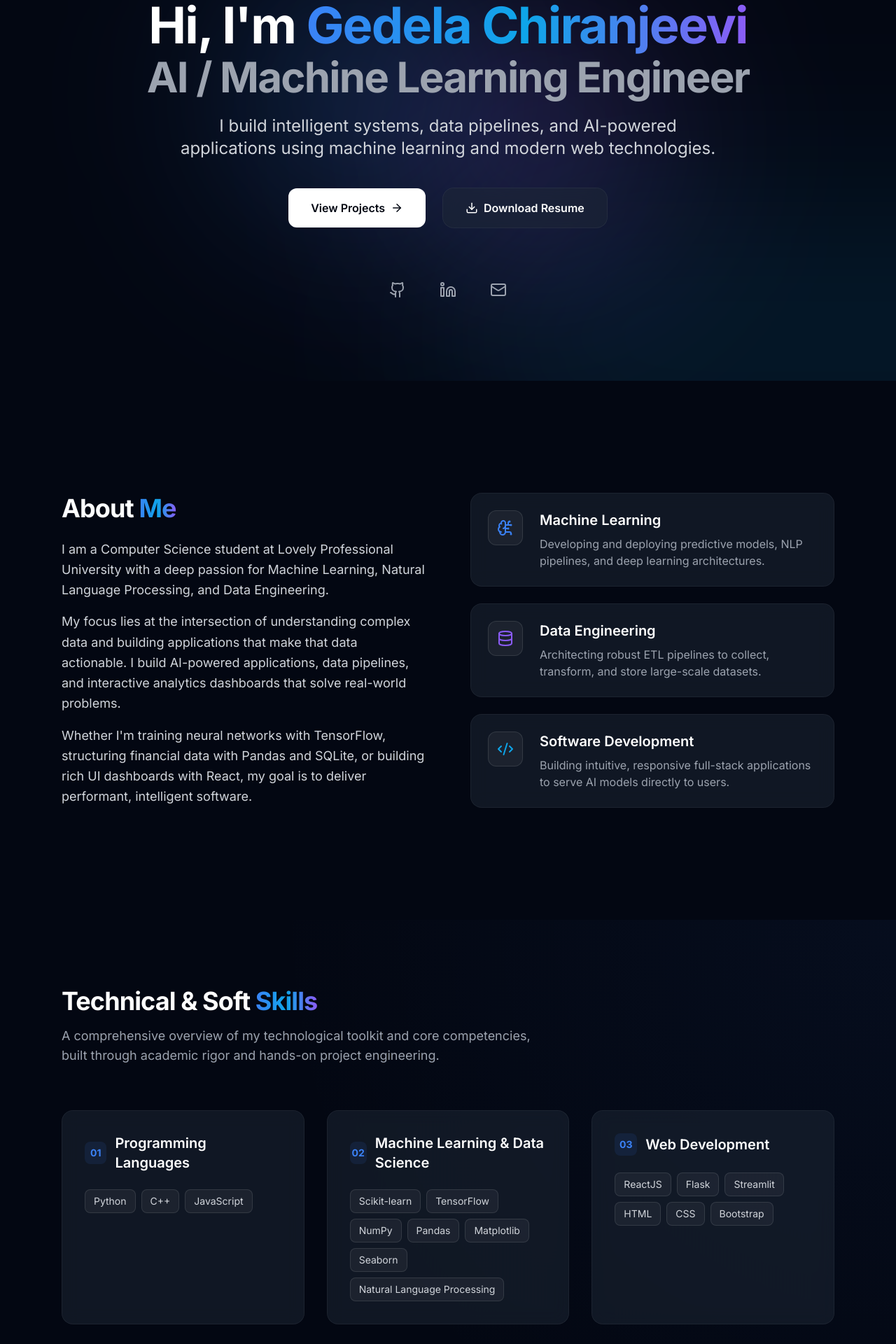
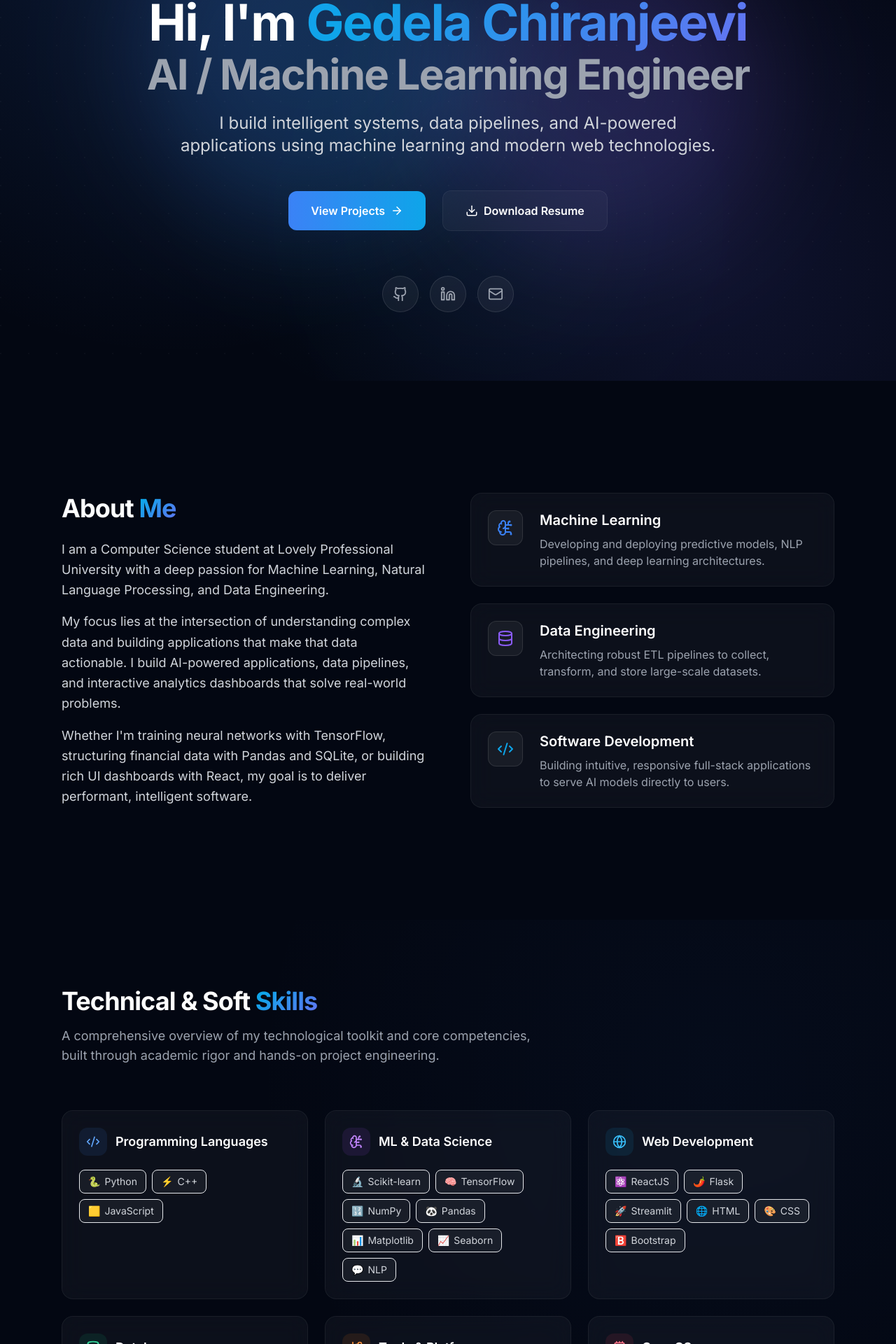
Before and after one commit to chiru5190/Portfolio, a React (Vite) app: page / in a window 1280 px wide. Shown: the part 256-2176 px from the top of the page at 70% size. Built offline with nearby package versions, Linux system fonts and the light colour scheme.

Commit message:
feat: premium visual polish - animated gradients, glow cards, skill icons

```diff
--- a/src/components/Hero.jsx
+++ b/src/components/Hero.jsx
@@ -5,10 +5,19 @@ export default function Hero() {
   return (
     <section className="relative min-h-screen flex items-center justify-center pt-20 overflow-hidden">
 
-      {/* Background Glow Effects */}
-      <div className="absolute top-1/4 left-1/4 w-96 h-96 bg-primary/20 rounded-full mix-blend-screen filter blur-[128px] animate-blob" />
-      <div className="absolute top-1/3 right-1/4 w-96 h-96 bg-secondary/20 rounded-full mix-blend-screen filter blur-[128px] animate-blob animation-delay-2000" />
-      <div className="absolute -bottom-32 left-1/2 -translate-x-1/2 w-full h-96 bg-accent/10 rounded-full mix-blend-screen filter blur-[128px] animate-blob animation-delay-4000" />
+      {/* Animated Gradient Background */}
+      <div className="hero-gradient-bg" />
+
+      {/* Floating Glow Blobs */}
+      <div className="blob blob-1" />
+      <div className="blob blob-2" />
+      <div className="blob blob-3" />
+
+      {/* Grid pattern overlay for depth */}
+      <div className="absolute inset-0 z-0" style={{
+        backgroundImage: 'radial-gradient(circle at 1px 1px, rgba(255,255,255,0.03) 1px, transparent 0)',
+        backgroundSize: '40px 40px'
+      }} />
 
       <div className="relative z-10 max-w-5xl mx-auto px-6 text-center">
 
@@ -16,7 +25,7 @@ export default function Hero() {
           initial={{ opacity: 0, scale: 0.9 }}
           animate={{ opacity: 1, scale: 1 }}
           transition={{ duration: 0.5 }}
-          className="inline-flex items-center gap-2 px-4 py-2 rounded-full border border-white/10 bg-white/5 backdrop-blur-sm mb-8"
+          className="inline-flex items-center gap-2 px-5 py-2.5 rounded-full border border-white/10 bg-white/5 backdrop-blur-sm mb-8"
         >
           <span className="w-2 h-2 rounded-full bg-emerald-500 animate-pulse" />
           <span className="text-sm font-medium text-gray-300">Available for Opportunities</span>
@@ -25,7 +34,7 @@ export default function Hero() {
         <motion.h1
           initial={{ opacity: 0, y: 30 }}
           animate={{ opacity: 1, y: 0 }}
-          transition={{ duration: 0.6, delay: 0.1 }}
+          transition={{ duration: 0.7, delay: 0.1 }}
           className="text-5xl md:text-7xl font-bold text-white mb-6 tracking-tight leading-tight"
         >
           Hi, I'm <span className="text-gradient">Gedela Chiranjeevi</span>
@@ -36,8 +45,8 @@ export default function Hero() {
         <motion.p
           initial={{ opacity: 0, y: 20 }}
           animate={{ opacity: 1, y: 0 }}
-          transition={{ duration: 0.6, delay: 0.2 }}
-          className="text-xl md:text-2xl text-gray-300 mb-10 max-w-3xl mx-auto leading-relaxed"
+          transition={{ duration: 0.7, delay: 0.25 }}
+          className="text-xl md:text-2xl text-gray-300 mb-12 max-w-3xl mx-auto leading-relaxed"
         >
           I build intelligent systems, data pipelines, and AI-powered applications using machine learning and modern web technologies.
         </motion.p>
@@ -45,15 +54,15 @@ export default function Hero() {
         <motion.div
           initial={{ opacity: 0, y: 20 }}
           animate={{ opacity: 1, y: 0 }}
-          transition={{ duration: 0.6, delay: 0.3 }}
+          transition={{ duration: 0.7, delay: 0.35 }}
           className="flex flex-col sm:flex-row items-center justify-center gap-4 sm:gap-6"
         >
-          <a href="#projects" className="w-full sm:w-auto px-8 py-4 rounded-xl bg-white text-background font-semibold hover:scale-105 transition-transform flex items-center justify-center gap-2 group">
+          <a href="#projects" className="w-full sm:w-auto px-8 py-4 rounded-xl bg-gradient-to-r from-primary to-sky-500 text-white font-semibold hover:scale-105 hover:shadow-lg hover:shadow-primary/25 transition-all duration-300 flex items-center justify-center gap-2 group">
             View Projects
             <ArrowRight size={18} className="group-hover:translate-x-1 transition-transform" />
           </a>
 
-          <a href="/resume.pdf" className="w-full sm:w-auto px-8 py-4 rounded-xl glass-card font-semibold text-white hover:border-white/20 flex items-center justify-center gap-2">
+          <a href="/Portfolio/resume.pdf" download className="w-full sm:w-auto px-8 py-4 rounded-xl glass-card font-semibold text-white flex items-center justify-center gap-2 hover:shadow-lg hover:shadow-white/5">
             <Download size={18} />
             Download Resume
           </a>
@@ -64,17 +73,19 @@ export default function Hero() {
           initial={{ opacity: 0 }}
           animate={{ opacity: 1 }}
           transition={{ duration: 0.8, delay: 0.6 }}
-          className="mt-16 flex items-center justify-center gap-6"
+          className="mt-16 flex items-center justify-center gap-4"
         >
-          <a href="https://github.com/chiru5190" className="p-3 rounded-full hover:bg-white/10 text-gray-400 hover:text-white transition-all">
-            <Github size={24} />
-          </a>
-          <a href="http://www.linkedin.com/in/gedelachiranjeevi" className="p-3 rounded-full hover:bg-white/10 text-gray-400 hover:text-[#0a66c2] transition-all">
-            <Linkedin size={24} />
-          </a>
-          <a href="mailto:chiranjeevig552005@gmail.com" className="p-3 rounded-full hover:bg-white/10 text-gray-400 hover:text-white transition-all">
-            <Mail size={24} />
-          </a>
+          {[
+            { href: "https://github.com/chiru5190", icon: <Github size={22} />, hoverColor: "hover:text-white hover:shadow-white/20" },
+            { href: "http://www.linkedin.com/in/gedelachiranjeevi", icon: <Linkedin size={22} />, hoverColor: "hover:text-[#0a66c2] hover:shadow-[#0a66c2]/20" },
+            { href: "mailto:chiranjeevig552005@gmail.com", icon: <Mail size={22} />, hoverColor: "hover:text-white hover:shadow-white/20" }
+          ].map((link, i) => (
+            <a key={i} href={link.href} target="_blank" rel="noreferrer"
+              className={`p-3.5 rounded-full border border-white/10 bg-white/5 text-gray-400 ${link.hoverColor} hover:bg-white/10 hover:border-white/20 hover:shadow-lg hover:-translate-y-1 transition-all duration-300`}
+            >
+              {link.icon}
+            </a>
+          ))}
         </motion.div>
 
       </div>
--- a/src/components/Skills.jsx
+++ b/src/components/Skills.jsx
@@ -1,33 +1,99 @@
 import { motion } from "framer-motion"
+import {
+  Code2, BrainCircuit, Globe, Database, GitBranch, Cpu,
+  Users, MessageSquare
+} from "lucide-react"
 
 const skillCategories = [
   {
     title: "Programming Languages",
-    skills: ["Python", "C++", "JavaScript"]
+    icon: <Code2 size={20} />,
+    color: "text-blue-400",
+    bgColor: "bg-blue-500/10",
+    skills: [
+      { name: "Python", icon: "🐍" },
+      { name: "C++", icon: "⚡" },
+      { name: "JavaScript", icon: "🟨" }
+    ]
   },
   {
-    title: "Machine Learning & Data Science",
-    skills: ["Scikit-learn", "TensorFlow", "NumPy", "Pandas", "Matplotlib", "Seaborn", "Natural Language Processing"]
+    title: "ML & Data Science",
+    icon: <BrainCircuit size={20} />,
+    color: "text-purple-400",
+    bgColor: "bg-purple-500/10",
+    skills: [
+      { name: "Scikit-learn", icon: "🔬" },
+      { name: "TensorFlow", icon: "🧠" },
+      { name: "NumPy", icon: "🔢" },
+      { name: "Pandas", icon: "🐼" },
+      { name: "Matplotlib", icon: "📊" },
+      { name: "Seaborn", icon: "📈" },
+      { name: "NLP", icon: "💬" }
+    ]
   },
   {
     title: "Web Development",
-    skills: ["ReactJS", "Flask", "Streamlit", "HTML", "CSS", "Bootstrap"]
+    icon: <Globe size={20} />,
+    color: "text-sky-400",
+    bgColor: "bg-sky-500/10",
+    skills: [
+      { name: "ReactJS", icon: "⚛️" },
+      { name: "Flask", icon: "🌶️" },
+      { name: "Streamlit", icon: "🚀" },
+      { name: "HTML", icon: "🌐" },
+      { name: "CSS", icon: "🎨" },
+      { name: "Bootstrap", icon: "🅱️" }
+    ]
   },
   {
     title: "Databases",
-    skills: ["SQL", "MySQL", "SQLite"]
+    icon: <Database size={20} />,
+    color: "text-emerald-400",
+    bgColor: "bg-emerald-500/10",
+    skills: [
+      { name: "SQL", icon: "🗄️" },
+      { name: "MySQL", icon: "🐬" },
+      { name: "SQLite", icon: "📦" }
+    ]
   },
   {
     title: "Tools & Platforms",
-    skills: ["Git", "GitHub", "AWS", "Google Colab"]
+    icon: <GitBranch size={20} />,
+    color: "text-orange-400",
+    bgColor: "bg-orange-500/10",
+    skills: [
+      { name: "Git", icon: "🔀" },
+      { name: "GitHub", icon: "🐙" },
+      { name: "AWS", icon: "☁️" },
+      { name: "Google Colab", icon: "📓" }
+    ]
   },
   {
-    title: "Core Computer Science",
-    skills: ["Data Structures & Algorithms", "DBMS", "Operating Systems", "Computer Networks", "Object-Oriented Programming"]
+    title: "Core CS",
+    icon: <Cpu size={20} />,
+    color: "text-rose-400",
+    bgColor: "bg-rose-500/10",
+    skills: [
+      { name: "DSA", icon: "🌲" },
+      { name: "DBMS", icon: "🗃️" },
+      { name: "OS", icon: "💻" },
+      { name: "Networks", icon: "🌐" },
+      { name: "OOP", icon: "🧱" }
+    ]
   },
   {
     title: "Soft Skills",
-    skills: ["Communication", "Leadership", "Teamwork", "Time Management", "Problem Solving", "Adaptability"]
+    icon: <Users size={20} />,
+    color: "text-amber-400",
+    bgColor: "bg-amber-500/10",
+    skills: [
+      { name: "Communication", icon: "🗣️" },
+      { name: "Leadership", icon: "👑" },
+      { name: "Teamwork", icon: "🤝" },
+      { name: "Time Mgmt", icon: "⏰" },
+      { name: "Problem Solving", icon: "🧩" },
+      { name: "Adaptability", icon: "🔄" }
+    ]
   }
 ]
 
@@ -36,7 +102,9 @@ export default function Skills() {
     <section id="skills" className="py-24 relative overflow-hidden">
 
       {/* Background decoration */}
-      <div className="absolute top-0 right-0 w-full h-full bg-[radial-gradient(circle_at_top_right,rgba(59,130,246,0.05),transparent_50%)] pointer-events-none" />
+      <div className="absolute top-0 right-0 w-full h-full pointer-events-none" style={{
+        background: 'radial-gradient(circle at 80% 20%, rgba(59, 130, 246, 0.04), transparent 50%)'
+      }} />
 
       <div className="max-w-6xl mx-auto px-6 relative z-10">
 
@@ -53,30 +121,35 @@ export default function Skills() {
           </p>
         </motion.div>
 
-        <div className="grid md:grid-cols-2 lg:grid-cols-3 gap-8">
+        <div className="grid md:grid-cols-2 lg:grid-cols-3 gap-6">
           {skillCategories.map((category, index) => (
             <motion.div
               initial={{ opacity: 0, y: 20 }}
               whileInView={{ opacity: 1, y: 0 }}
               viewport={{ once: true }}
-              transition={{ duration: 0.5, delay: index * 0.1 }}
+              transition={{ duration: 0.5, delay: index * 0.08 }}
               key={category.title}
-              className="glass-card p-8 group border border-white/5 hover:border-primary/30"
+              className="glass-card glow-card p-6 group"
             >
-              <h3 className="text-xl font-semibold text-white mb-6 flex items-center gap-3">
-                <span className="w-8 h-8 rounded-lg bg-primary/10 text-primary flex items-center justify-center font-bold text-sm">
-                  0{index + 1}
-                </span>
-                {category.title}
-              </h3>
+              {/* Category Header */}
+              <div className="flex items-center gap-3 mb-5">
+                <div className={`p-2.5 rounded-xl ${category.bgColor} ${category.color}`}>
+                  {category.icon}
+                </div>
+                <h3 className="text-lg font-semibold text-white">
+                  {category.title}
+                </h3>
+              </div>
 
+              {/* Skill Chips */}
               <div className="flex flex-wrap gap-2">
                 {category.skills.map(skill => (
                   <span
-                    key={skill}
-                    className="px-3 py-1.5 rounded-lg bg-white/5 border border-white/10 text-sm text-gray-300 group-hover:border-primary/20 group-hover:text-white transition-colors"
+                    key={skill.name}
+                    className="inline-flex items-center gap-1.5 px-3 py-1.5 rounded-lg bg-white/5 border border-white/8 text-sm text-gray-300 hover:bg-white/10 hover:text-white hover:border-white/15 transition-all duration-200 cursor-default"
                   >
-                    {skill}
+                    <span className="text-sm">{skill.icon}</span>
+                    {skill.name}
                   </span>
                 ))}
               </div>
--- a/src/index.css
+++ b/src/index.css
@@ -15,37 +15,148 @@
   }
 }
 
-@layer utilities {
+@layer components {
   .glass-panel {
-    @apply bg-surface backdrop-blur-xl border border-white/10 shadow-2xl;
+    background: rgba(255, 255, 255, 0.03);
+    backdrop-filter: blur(24px);
+    -webkit-backdrop-filter: blur(24px);
+    border: 1px solid rgba(255, 255, 255, 0.08);
+    box-shadow: 0 8px 32px rgba(0, 0, 0, 0.4), inset 0 1px 0 rgba(255, 255, 255, 0.05);
   }
 
   .glass-card {
-    @apply bg-surface/50 backdrop-blur-md border border-white/5 rounded-2xl hover:bg-white/10 transition-all duration-300;
+    background: rgba(255, 255, 255, 0.04);
+    backdrop-filter: blur(16px);
+    -webkit-backdrop-filter: blur(16px);
+    border: 1px solid rgba(255, 255, 255, 0.06);
+    border-radius: 1rem;
+    transition: all 0.4s cubic-bezier(0.4, 0, 0.2, 1);
+  }
+
+  .glass-card:hover {
+    background: rgba(255, 255, 255, 0.08);
+    border-color: rgba(59, 130, 246, 0.3);
+    box-shadow: 0 0 30px rgba(59, 130, 246, 0.08), 0 8px 32px rgba(0, 0, 0, 0.3);
+    transform: translateY(-2px);
   }
 
   .glass-navbar {
-    @apply bg-background/70 backdrop-blur-xl border-b border-white/10;
+    background: rgba(3, 7, 18, 0.7);
+    backdrop-filter: blur(24px);
+    -webkit-backdrop-filter: blur(24px);
+    border-bottom: 1px solid rgba(255, 255, 255, 0.08);
   }
 
   .text-gradient {
-    @apply bg-clip-text text-transparent bg-gradient-to-r from-primary via-sky-500 to-secondary;
+    background: linear-gradient(135deg, #3b82f6 0%, #0ea5e9 40%, #8b5cf6 80%, #3b82f6 100%);
+    background-size: 300% 300%;
+    -webkit-background-clip: text;
+    -webkit-text-fill-color: transparent;
+    background-clip: text;
+    animation: gradient-shift 6s ease infinite;
   }
 
+  .glow-card {
+    position: relative;
+    overflow: hidden;
+  }
+
+  .glow-card::before {
+    content: '';
+    position: absolute;
+    inset: -1px;
+    border-radius: inherit;
+    background: linear-gradient(135deg, rgba(59, 130, 246, 0.15), transparent 40%, transparent 60%, rgba(139, 92, 246, 0.15));
+    z-index: -1;
+    opacity: 0;
+    transition: opacity 0.4s ease;
+  }
+
+  .glow-card:hover::before {
+    opacity: 1;
+  }
+}
+
+@layer utilities {
   /* Custom Scrollbar */
   ::-webkit-scrollbar {
-    width: 8px;
+    width: 6px;
   }
 
   ::-webkit-scrollbar-track {
-    @apply bg-background;
+    background: transparent;
   }
 
   ::-webkit-scrollbar-thumb {
-    @apply bg-gray-700 rounded-full;
+    background: rgba(255, 255, 255, 0.1);
+    border-radius: 3px;
   }
 
   ::-webkit-scrollbar-thumb:hover {
-    @apply bg-gray-600;
+    background: rgba(255, 255, 255, 0.2);
   }
 }
+
+/* Animated gradient background for Hero */
+@keyframes gradient-shift {
+  0% { background-position: 0% 50%; }
+  50% { background-position: 100% 50%; }
+  100% { background-position: 0% 50%; }
+}
+
+@keyframes float {
+  0%, 100% { transform: translateY(0) scale(1); }
+  33% { transform: translateY(-20px) scale(1.05); }
+  66% { transform: translateY(10px) scale(0.95); }
+}
+
+@keyframes pulse-glow {
+  0%, 100% { opacity: 0.15; }
+  50% { opacity: 0.35; }
+}
+
+.hero-gradient-bg {
+  position: absolute;
+  inset: 0;
+  background:
+    radial-gradient(circle at 20% 20%, rgba(59, 130, 246, 0.15), transparent 50%),
+    radial-gradient(circle at 80% 80%, rgba(99, 102, 241, 0.12), transparent 50%),
+    radial-gradient(circle at 50% 50%, rgba(14, 165, 233, 0.08), transparent 60%);
+  z-index: 0;
+}
+
+.blob {
+  position: absolute;
+  border-radius: 50%;
+  filter: blur(80px);
+  mix-blend-mode: screen;
+  animation: float 8s ease-in-out infinite;
+}
+
+.blob-1 {
+  width: 500px;
+  height: 500px;
+  top: 10%;
+  left: 15%;
+  background: rgba(59, 130, 246, 0.2);
+  animation-delay: 0s;
+}
+
+.blob-2 {
+  width: 450px;
+  height: 450px;
+  top: 20%;
+  right: 15%;
+  background: rgba(139, 92, 246, 0.18);
+  animation-delay: -2s;
+}
+
+.blob-3 {
+  width: 400px;
+  height: 400px;
+  bottom: 5%;
+  left: 40%;
+  background: rgba(14, 165, 233, 0.12);
+  animation-delay: -4s;
+  animation: pulse-glow 6s ease-in-out infinite, float 10s ease-in-out infinite;
+}
```
Also changed, not shown: src/components/Projects.jsx (+59 -37 lines).
